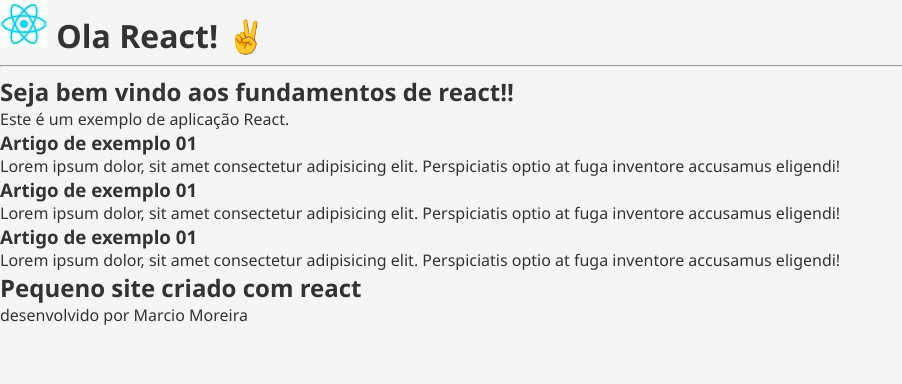
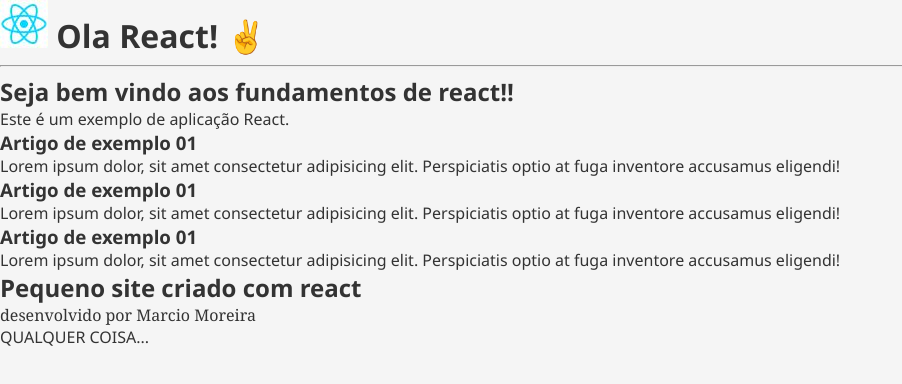
Before and after one commit to Moreira-Marcio/react-fundamentos, a React (Vite) app: page / in a window 1280 px wide. Shown: the top 384 px of the page, without its empty margins (0-902 px from the left). Built offline with nearby package versions, Linux system fonts and the light colour scheme.

Commit message:
cria e aplica class

```diff
--- a/src/components/Rodape.tsx
+++ b/src/components/Rodape.tsx
@@ -1,8 +1,11 @@
 export default function Rodape() {
   return (
-    <footer>
-      <h2>Pequeno site criado com react</h2>
-      <p>desenvolvido por Marcio Moreira</p>
-    </footer>
+    <>
+      <footer>
+        <h2>Pequeno site criado com react</h2>
+        <p>desenvolvido por Marcio Moreira</p>
+      </footer>
+      <p className="outro-texto">qualquer coisa...</p>
+    </>
   );
 }
--- a/src/global.css
+++ b/src/global.css
@@ -18,3 +18,11 @@
   background-color: #f5f5f5;
   color: #333;
 }
+
+footer p {
+  font-family: Cambria, Cochin, Georgia, Times, "Times New Roman", serif;
+}
+
+.outro-texto {
+  text-transform: uppercase;
+}
```
